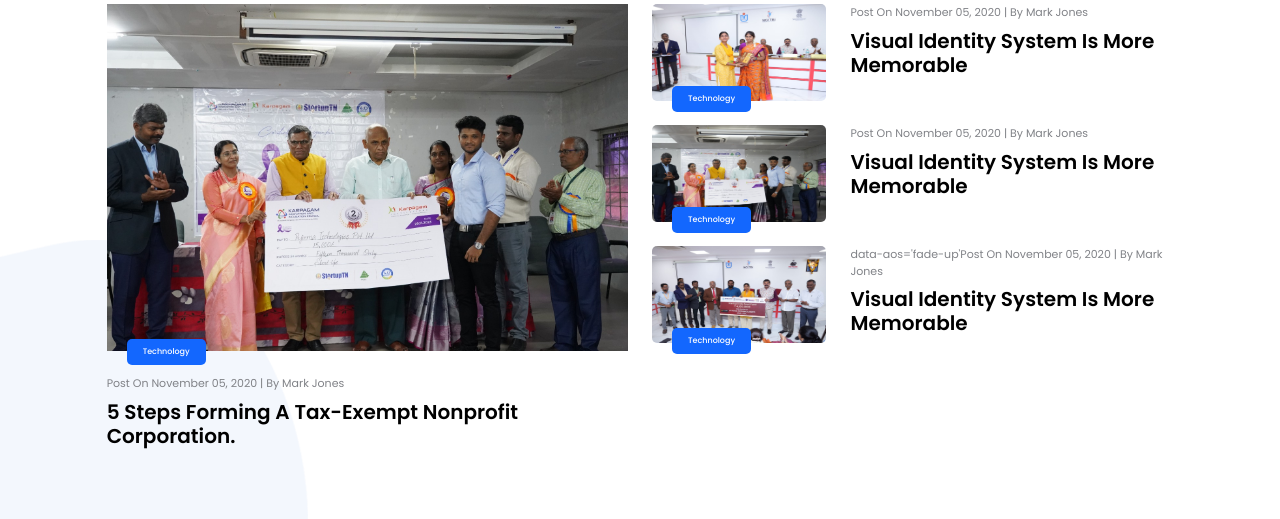
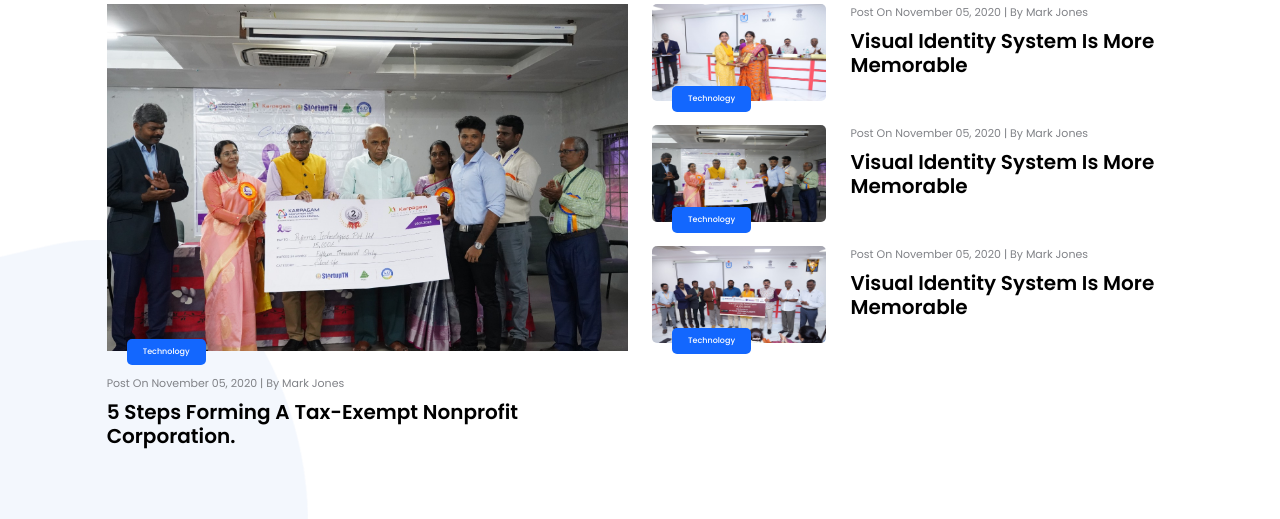
Before and after one commit to nowfie/pynima_frontend, a Django app: page / in a window 1280 px wide. Shown: the part 3060-3579 px from the top of the page. Run offline with Django 4.2, Linux system fonts and the light colour scheme; some web fonts are replaced.

Commit message:
Responsive

```diff
--- a/pynima_app/templates/pynima_app/base/about.html
+++ b/pynima_app/templates/pynima_app/base/about.html
@@ -159,7 +159,7 @@
                             <img data-aos='fade-up' src="{% static "images/blog-4.jpeg" %}" alt="" class="img-fluid mb-4">
                             <h4 data-aos='fade-up' class='px-3 py-2'>Technology</h4>
                             <div class="blog-home-post">
-                                <span data-aos='fade-up'> data-aos='fade-up'Post On November 05, 2020 | By Mark Jones</span>
+                                <span data-aos='fade-up'>Post On November 05, 2020 | By Mark Jones</span>
                                 <h3 data-aos='fade-up' class='mt-2'><a href="{% url "blog_ind" %}">Visual Identity System Is More Memorable</a></h3>
                             </div>
                         </div>
--- a/pynima_app/templates/pynima_app/base/home.html
+++ b/pynima_app/templates/pynima_app/base/home.html
@@ -200,7 +200,7 @@
                             <img data-aos='fade-up' src="{% static "images/blog-4.jpeg" %}" alt="" class="img-fluid mb-4">
                             <h4 data-aos='fade-up' class='px-3 py-2'>Technology</h4>
                             <div class="blog-home-post">
-                                <span data-aos='fade-up'> data-aos='fade-up'Post On November 05, 2020 | By Mark Jones</span>
+                                <span data-aos='fade-up'>Post On November 05, 2020 | By Mark Jones</span>
                                 <h3 data-aos='fade-up' class='mt-2'><a href="{% url "blog_ind" %}">Visual Identity System Is More Memorable</a></h3>
                             </div>
                         </div>
```
